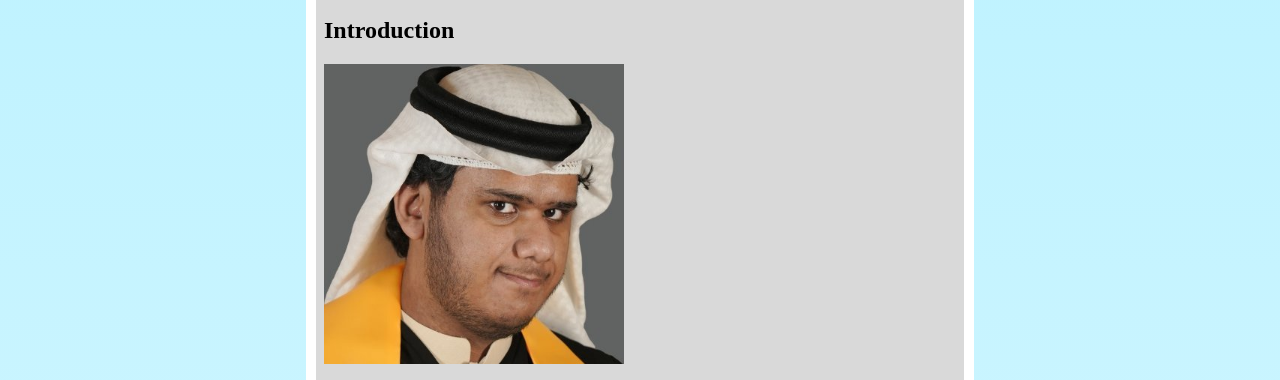
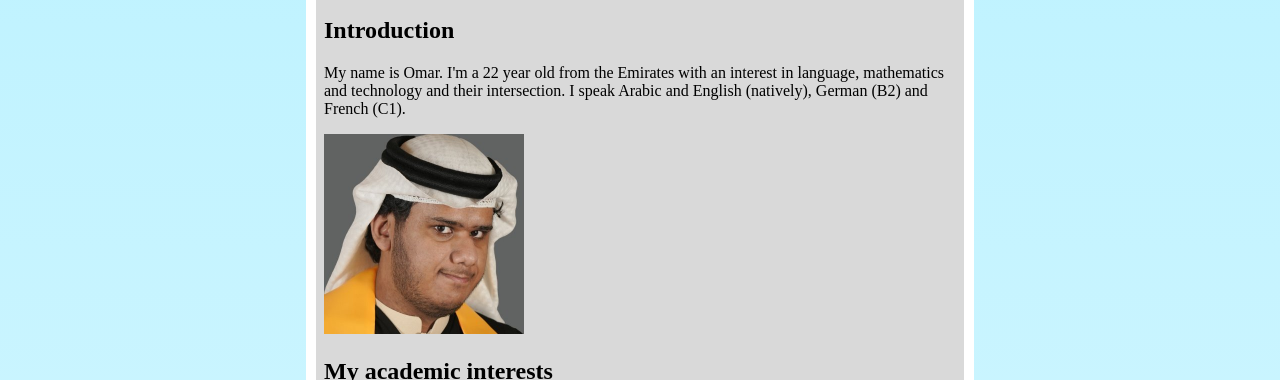
Before and after one commit to codexderelict/codexderelict.github.io, a plain HTML site: page index.html in a window 1280 px wide. Shown: the part 420-800 px from the top of the page. Drawn offline with Linux system fonts and the light colour scheme.

Commit message:
Fixed picture

```diff
--- a/index.html
+++ b/index.html
@@ -25,8 +25,9 @@
             <h1 id="about-me">About me</h1>
             <hr>
             <h2 id="introduction">Introduction</h2>
-            <img src="me.png" alt="Me" width="300" height="300">
+
             <p>My name is Omar. I&#39;m a 22 year old from the Emirates with an interest in language, mathematics and technology and their intersection. I speak Arabic and English (natively), German (B2) and French (C1). </p>
+            <img src="me.png" alt="Me" width="200" height="200">
             <h2 id="my-academic-interests">My academic interests</h2>
             <p>As a prospective computational linguist, my research interest falls in the niche between performance/corpus-compatible logical frameworks for linguistic analysis such as HPSG, LFG and categorial grammar and computational analyses in natural language processing, both in more traditional machine learning and data science as well as the more nascent advancements in deep learning, whose successes in natural language generation and comprehension have spurred great curiosity to their utility in linguistic analysis. Whether or not modern deep learning methods are suitable for large-scale modeling of the biological reality of human language processing, I believe that they have the potential to assist in the following ways:</p>
             <ul>
```
